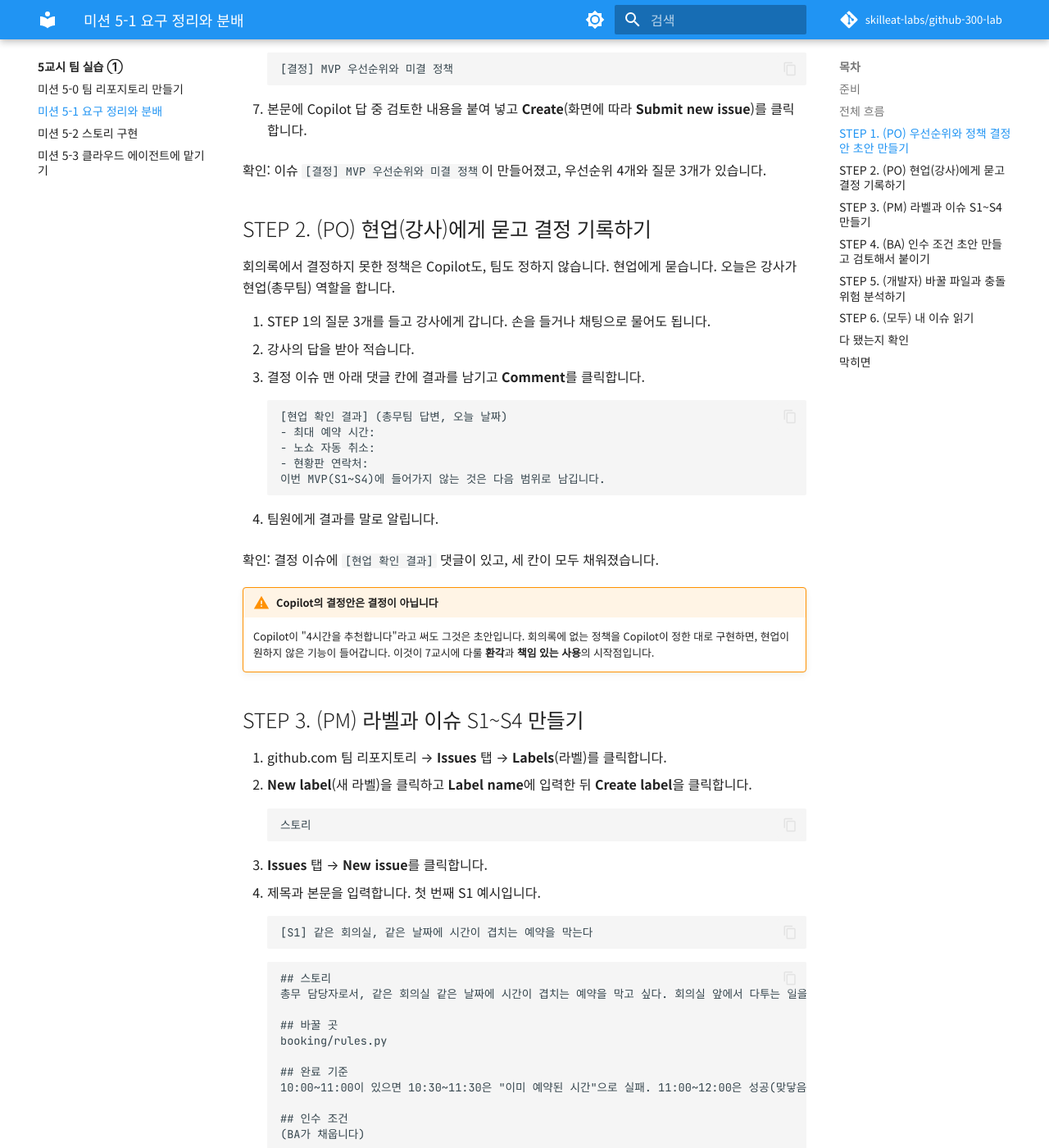
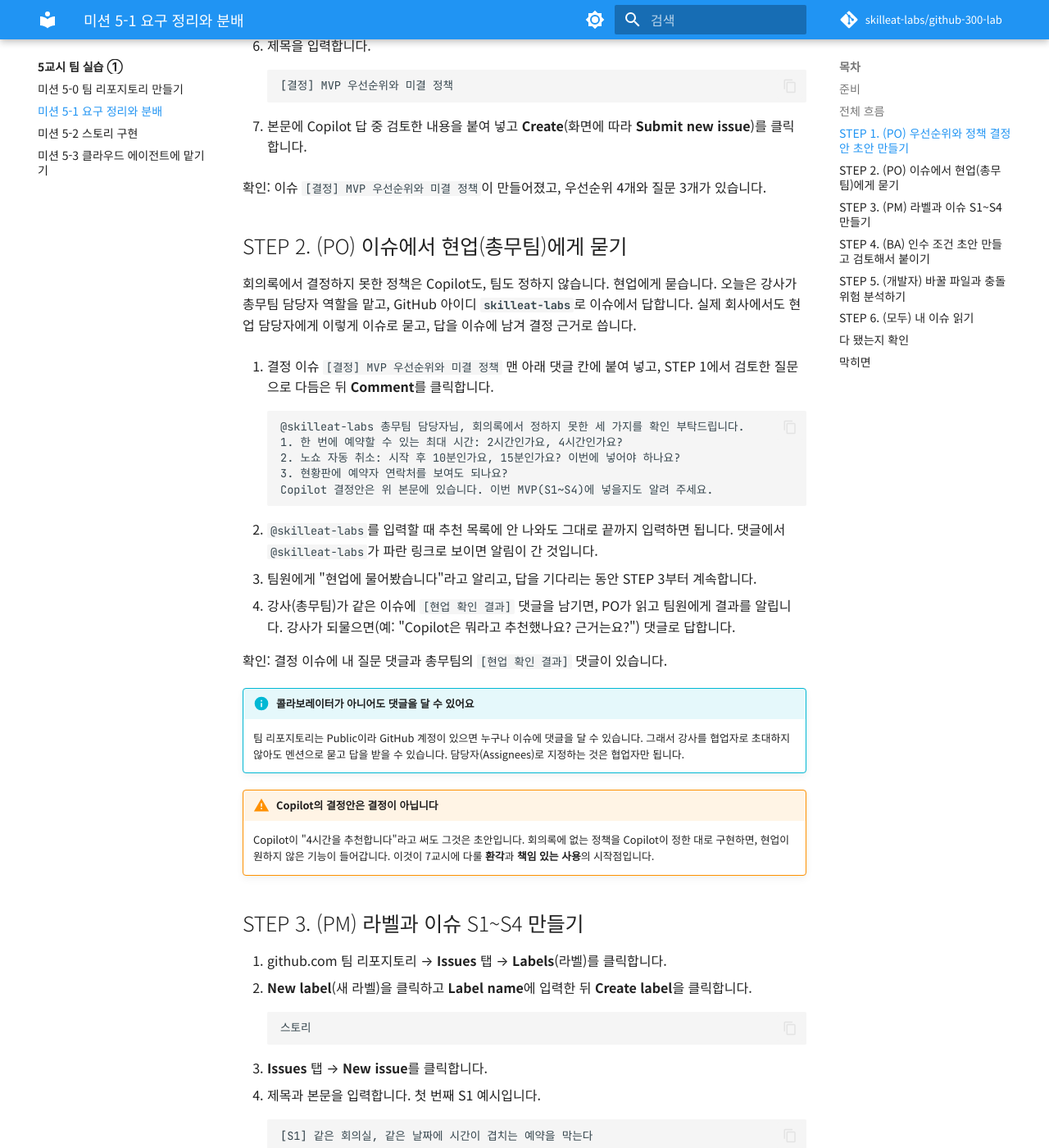
Before and after one commit to skilleat-labs/github-300-lab, an MkDocs documentation site: the page built from docs/class5/mission-1.md, in a window 1280 px wide and 1400 px high, scrolled down 1792 px. Shown: the whole window at 82% size. Built offline with MkDocs 1.6.1 and Material for MkDocs 9.7.7, drawn with Linux system fonts in a browser that asks for light colours; comment, search, counter and statistics services are not loaded; some of the changed text lies outside the part shown.

Commit message:
5-1 STEP 2: 현업 질문을 이슈에서 @skilleat-labs 멘션으로
Co-Authored-By: Claude Opus 5.5 <noreply@anthropic.com>

````diff
--- a/docs/class5/mission-1.md
+++ b/docs/class5/mission-1.md
@@ -1,7 +1,7 @@
 # 미션 5-1. 요구 정리와 분배
 
 !!! abstract "이 미션에서 할 일"
-    - PO가 Copilot으로 MVP 우선순위와 정책 결정안을 만들고, 결정 못 한 정책은 현업(강사)에게 확인합니다.
+    - PO가 Copilot으로 MVP 우선순위와 정책 결정안을 만들고, 결정 못 한 정책은 이슈에서 `@skilleat-labs`(현업 역할 강사)를 멘션해 확인합니다.
     - PM이 이슈 S1~S4를 등록하고 한 사람에 하나씩 배정합니다. BA가 인수 조건을, 개발자가 바꿀 파일과 충돌 위험을 Copilot으로 정리해 이슈에 남깁니다.
     - 모든 Copilot 결과는 사람이 읽고 고친 뒤 이슈에 올립니다.
 
@@ -55,25 +55,28 @@
 
 확인: 이슈 `[결정] MVP 우선순위와 미결 정책`이 만들어졌고, 우선순위 4개와 질문 3개가 있습니다.
 
-## STEP 2. (PO) 현업(강사)에게 묻고 결정 기록하기
+## STEP 2. (PO) 이슈에서 현업(총무팀)에게 묻기
 
-회의록에서 결정하지 못한 정책은 Copilot도, 팀도 정하지 않습니다. 현업에게 묻습니다. 오늘은 강사가 현업(총무팀) 역할을 합니다.
+회의록에서 결정하지 못한 정책은 Copilot도, 팀도 정하지 않습니다. 현업에게 묻습니다. 오늘은 강사가 총무팀 담당자 역할을 맡고, GitHub 아이디 **`skilleat-labs`**로 이슈에서 답합니다. 실제 회사에서도 현업 담당자에게 이렇게 이슈로 묻고, 답을 이슈에 남겨 결정 근거로 씁니다.
 
-1. STEP 1의 질문 3개를 들고 강사에게 갑니다. 손을 들거나 채팅으로 물어도 됩니다.
-2. 강사의 답을 받아 적습니다.
-3. 결정 이슈 맨 아래 댓글 칸에 결과를 남기고 **Comment**를 클릭합니다.
+1. 결정 이슈 `[결정] MVP 우선순위와 미결 정책` 맨 아래 댓글 칸에 붙여 넣고, STEP 1에서 검토한 질문으로 다듬은 뒤 **Comment**를 클릭합니다.
 
     ```text
-    [현업 확인 결과] (총무팀 답변, 오늘 날짜)
-    - 최대 예약 시간:
-    - 노쇼 자동 취소:
-    - 현황판 연락처:
-    이번 MVP(S1~S4)에 들어가지 않는 것은 다음 범위로 남깁니다.
+    @skilleat-labs 총무팀 담당자님, 회의록에서 정하지 못한 세 가지를 확인 부탁드립니다.
+    1. 한 번에 예약할 수 있는 최대 시간: 2시간인가요, 4시간인가요?
+    2. 노쇼 자동 취소: 시작 후 10분인가요, 15분인가요? 이번에 넣어야 하나요?
+    3. 현황판에 예약자 연락처를 보여도 되나요?
+    Copilot 결정안은 위 본문에 있습니다. 이번 MVP(S1~S4)에 넣을지도 알려 주세요.
     ```
 
-4. 팀원에게 결과를 말로 알립니다.
+2. `@skilleat-labs`를 입력할 때 추천 목록에 안 나와도 그대로 끝까지 입력하면 됩니다. 댓글에서 `@skilleat-labs`가 파란 링크로 보이면 알림이 간 것입니다.
+3. 팀원에게 "현업에 물어봤습니다"라고 알리고, 답을 기다리는 동안 STEP 3부터 계속합니다.
+4. 강사(총무팀)가 같은 이슈에 `[현업 확인 결과]` 댓글을 남기면, PO가 읽고 팀원에게 결과를 알립니다. 강사가 되물으면(예: "Copilot은 뭐라고 추천했나요? 근거는요?") 댓글로 답합니다.
 
-확인: 결정 이슈에 `[현업 확인 결과]` 댓글이 있고, 세 칸이 모두 채워졌습니다.
+확인: 결정 이슈에 내 질문 댓글과 총무팀의 `[현업 확인 결과]` 댓글이 있습니다.
+
+!!! info "콜라보레이터가 아니어도 댓글을 달 수 있어요"
+    팀 리포지토리는 Public이라 GitHub 계정이 있으면 누구나 이슈에 댓글을 달 수 있습니다. 그래서 강사를 협업자로 초대하지 않아도 멘션으로 묻고 답을 받을 수 있습니다. 담당자(Assignees)로 지정하는 것은 협업자만 됩니다.
 
 !!! warning "Copilot의 결정안은 결정이 아닙니다"
     Copilot이 "4시간을 추천합니다"라고 써도 그것은 초안입니다. 회의록에 없는 정책을 Copilot이 정한 대로 구현하면, 현업이 원하지 않은 기능이 들어갑니다. 이것이 7교시에 다룰 **환각**과 **책임 있는 사용**의 시작점입니다.
@@ -198,7 +201,7 @@
 
 ## 다 됐는지 확인
 
-- [ ] (PO) 결정 이슈에 우선순위와 `[현업 확인 결과]` 댓글이 있다
+- [ ] (PO) 결정 이슈에 우선순위, `@skilleat-labs` 질문 댓글, `[현업 확인 결과]` 답변이 있다
 - [ ] (PM) 라벨 `스토리`가 붙은 이슈 S1~S4(3인 팀 S1~S3)가 있고 담당자가 1명씩이다
 - [ ] (BA) 모든 스토리 이슈에 인수 조건이 있다
 - [ ] (개발자) 모든 스토리 이슈에 `[개발자 분석]` 댓글이 있다
````
Also changed, not shown: docs/appendix/instructor.md (+10 -1 lines), docs/class5/index.md (+2 -2 lines).
